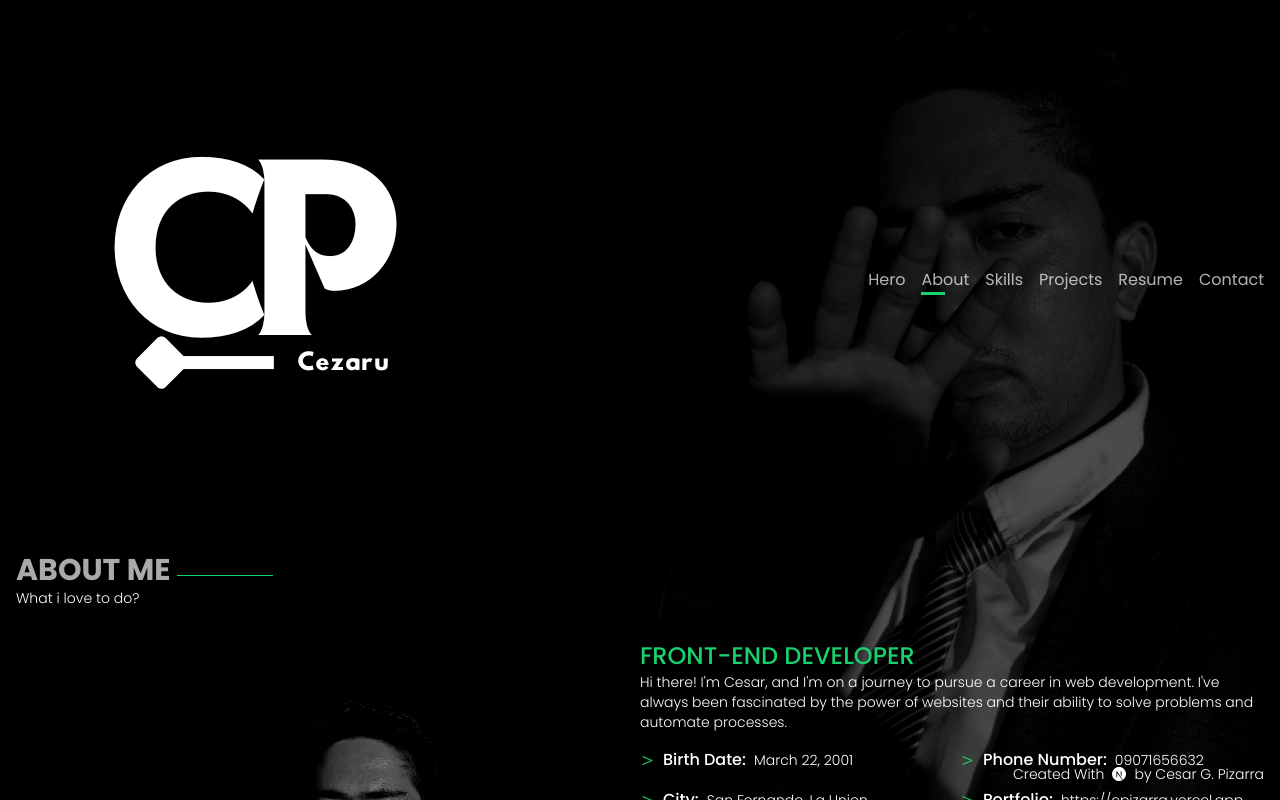
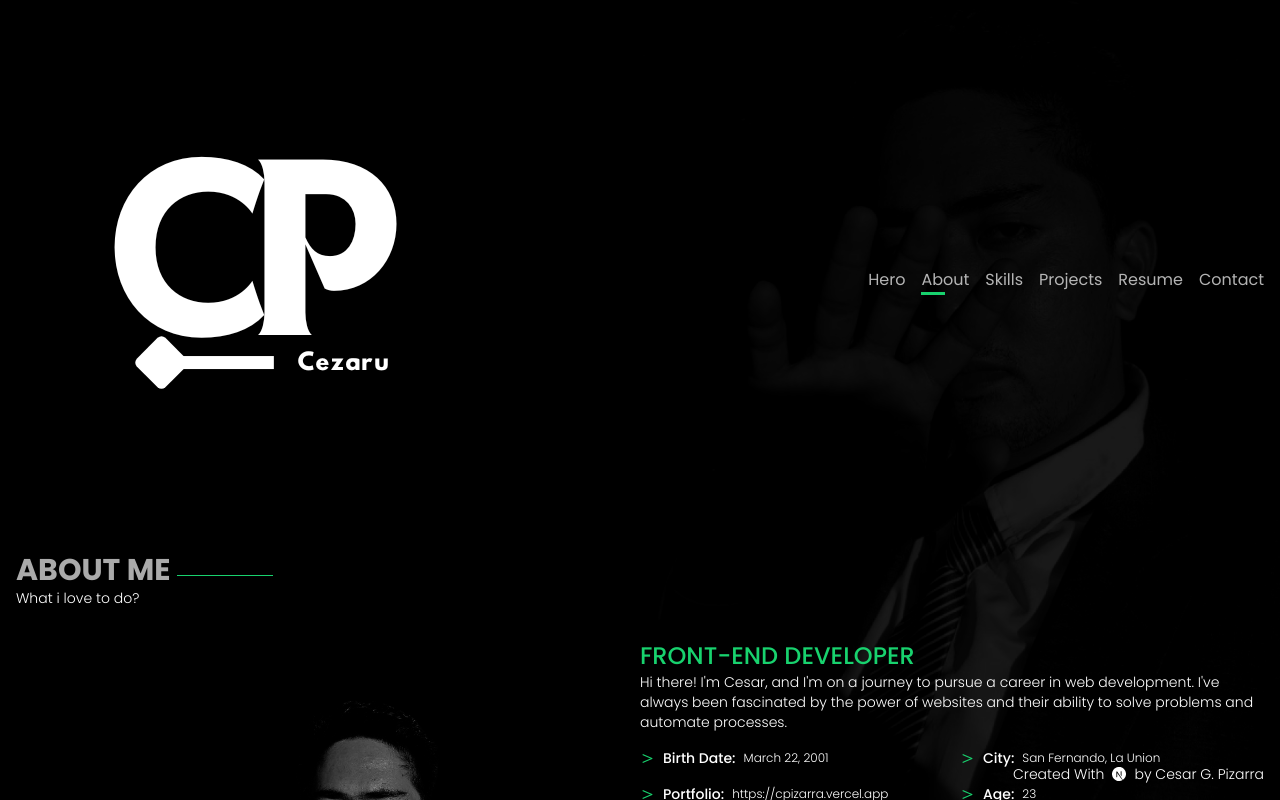
Before and after one commit to cesarpizarra/dark-portfolio, a Next.js app: page /about in a window 1280 px wide. Shown: the top 800 px of the page. Built offline with nearby package versions, Linux system fonts and the light colour scheme.

Commit message:
update wrapper background

```diff
--- a/app/about/page.jsx
+++ b/app/about/page.jsx
@@ -71,7 +71,7 @@ const About = () => {
                         className="font-semibold text-secondary"
                         size={15}
                       />
-                      <p className="text-md font-medium capitalize">
+                      <p className="text-sm font-medium capitalize">
                         {key === "birthDay"
                           ? "Birth Date"
                           : key === "phoneNumber"
@@ -79,7 +79,7 @@ const About = () => {
                             : key}
                         :{" "}
                       </p>
-                      <span className="text-sm font-light">{value}</span>
+                      <span className="text-xs font-light">{value}</span>
                     </li>
                   ),
                 )}
--- a/app/components/Wrapper.jsx
+++ b/app/components/Wrapper.jsx
@@ -5,7 +5,7 @@ import Image from "next/image";
 import Footer from "./Footer";
 const Wrapper = ({ children }) => {
   return (
-    <div className="left-0 top-0 z-999999 mx-auto h-full min-h-screen w-full max-w-[1320px] bg-black/70 px-4 py-5">
+    <div className="left-0 top-0 z-999999 mx-auto h-full min-h-screen w-full max-w-[1320px] bg-wrapperBackground px-4 py-5">
       <div>
         <div className="flex items-center justify-between">
           <Link href="/">
--- a/constant/index.js
+++ b/constant/index.js
@@ -105,7 +105,6 @@ export const about = {
 
   personal_info: {
     birthDay: formatDate("2001-03-22"),
-    phoneNumber: "09071656632",
     city: "San Fernando, La Union",
     portfolio: "https://cpizarra.vercel.app",
     age: calculateAge("2001-03-22"),
--- a/tailwind.config.js
+++ b/tailwind.config.js
@@ -16,6 +16,7 @@ module.exports = {
         gray: "rgba(255, 255, 255, 0.7)",
         gray2: "rgb(55 65 81)",
         textDark: "#aaaaaa",
+        wrapperBackground:"rgba(0, 0, 0, 0.9)"
       },
       zIndex: {
         999999: "999999",
```
